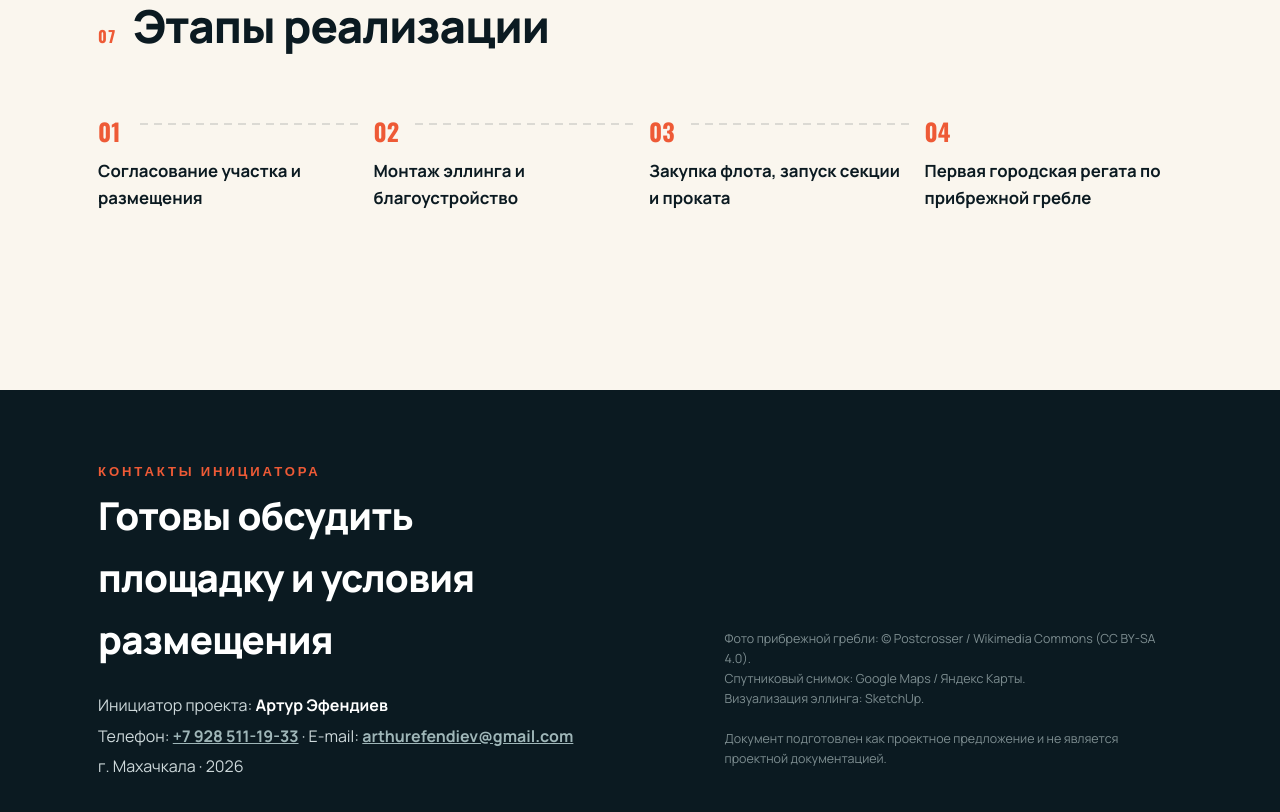
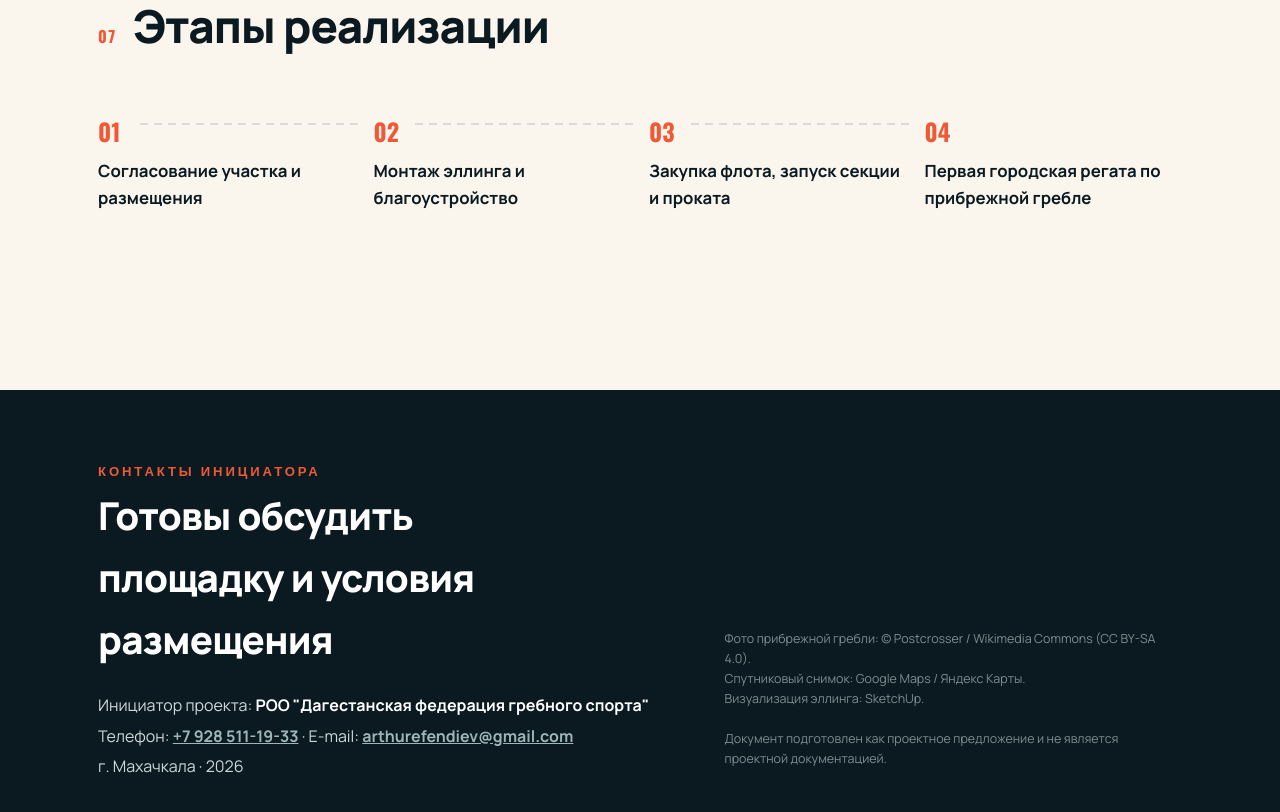
Before and after one commit to dibir83/makhachkala-coastal-rowing, a plain HTML site: page index.html in a window 1280 px wide. Shown: the part 7798-8610 px from the top of the page. Drawn offline with nearby package versions, Linux system fonts and the light colour scheme.

Commit message:
Update index.html

```diff
--- a/index.html
+++ b/index.html
@@ -401,7 +401,7 @@ footer a{color:#9fb6b8}
       <span class="eyebrow" style="color:var(--accent)">Контакты инициатора</span>
       <h2>Готовы обсудить площадку и условия размещения</h2>
       <div class="contacts">
-        <div>Инициатор проекта: <b>Артур Эфендиев</b></div>
+        <div>Инициатор проекта: <b>РОО "Дагестанская федерация гребного спорта"</b></div>
         <div>Телефон: <b><a href="tel:+79285111933">+7 928 511-19-33</a></b> · E-mail: <b><a href="mailto:arthurefendiev@gmail.com">arthurefendiev@gmail.com</a></b></div>
         <div>г. Махачкала · 2026</div>
       </div>
```
